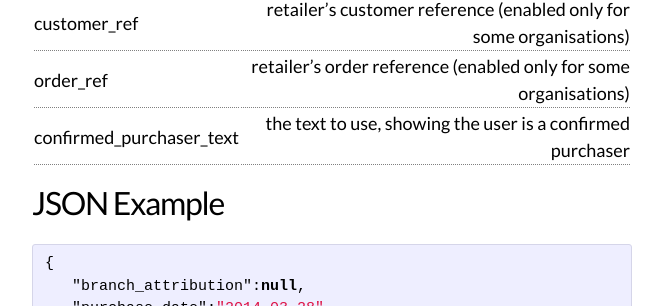
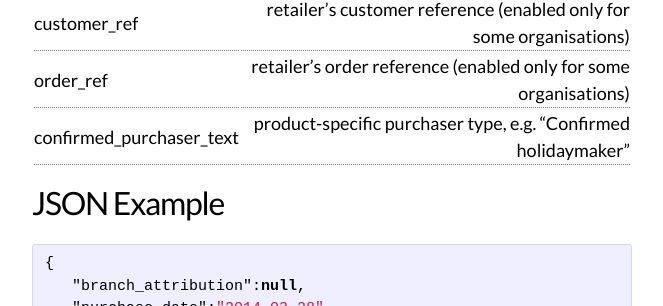
Before and after one commit to reevoo/reevoo.github.io, a Jekyll site: the page built from docs/reevooapi/customer-experience-review.markdown, in a window 1280 px wide and 900 px high, scrolled down 899 px. Shown: the part 148-454 px from the top of the window, without its empty margins (433-1096 px from the left). Built offline with Jekyll 4.4.1, drawn with Linux system fonts in a browser that asks for light colours.

Commit message:
[+RK] Changed description

```diff
--- a/docs/reevooapi/customer-experience-review.markdown
+++ b/docs/reevooapi/customer-experience-review.markdown
@@ -38,7 +38,7 @@ Details for a single customer experience review.
 |<span class="indent-1">answer</span>     |                                           |
 |customer_ref                             |retailer's customer reference  (enabled only for some organisations)            |
 |order_ref                                |retailer's order reference     (enabled only for some organisations)            |
-|confirmed_purchaser_text |the text to use, showing the user is a confirmed purchaser |
+|confirmed_purchaser_text |product-specific purchaser type, e.g. "Confirmed holidaymaker"|
 
 ## JSON Example
 {% highlight json %}
--- a/docs/reevooapi/review.markdown
+++ b/docs/reevooapi/review.markdown
@@ -43,7 +43,7 @@ Details for a single review.
 |customer_ref             |retailer's customer reference   (enabled only for some organisations) |
 |order_ref                |retailer's order reference      (enabled only for some organisations) |
 |embeddable               |if this review is embeddable for SEO usage|
-|confirmed_purchaser_text |the text to use, showing the user is a confirmed purchaser |
+|confirmed_purchaser_text |product-specific purchaser type, e.g. "Confirmed holidaymaker" |
 
 ## JSON Example
 {% highlight json %}
```
